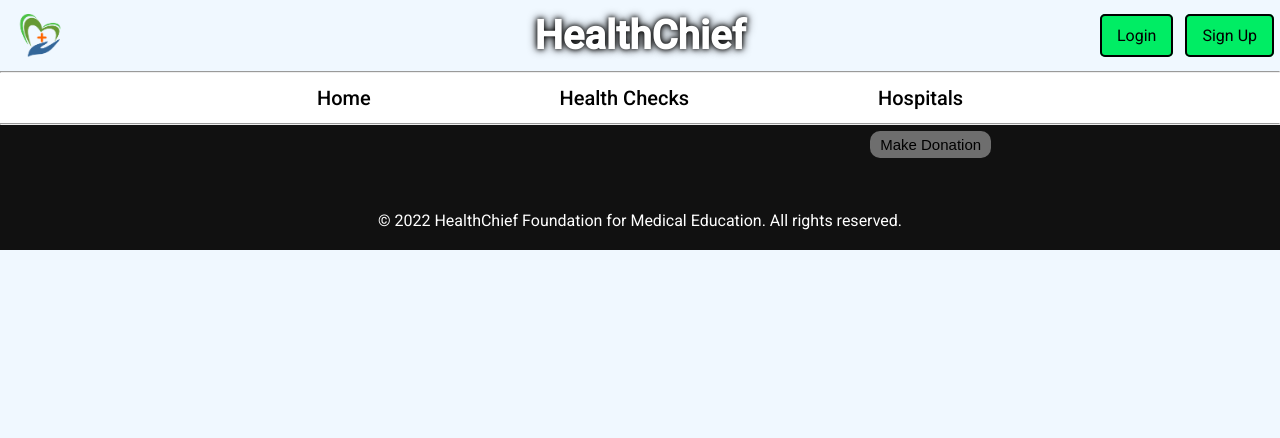
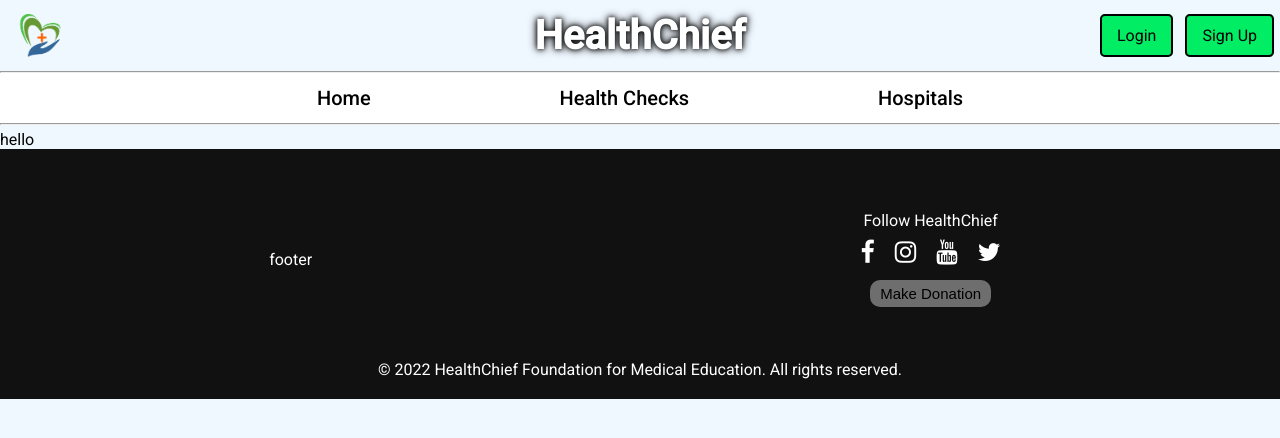
Before and after one commit to HackStack-22/HealthChief, a React (Create React App) app in the folder frontend/: page /hospitals in a window 1280 px wide. Shown: the top 438 px of the page. Built offline with nearby package versions, Linux system fonts and the light colour scheme; a web font is replaced by a local one.

Commit message:
Added hospitals page and make donation in footer

```diff
--- a/frontend/src/App.css
+++ b/frontend/src/App.css
@@ -8,5 +8,5 @@ body {
     /* height: 200vh; */
 }
 .top {
-    padding-top: 100px;
+    padding-top: 130px;
 }
--- a/frontend/src/App.js
+++ b/frontend/src/App.js
@@ -9,6 +9,7 @@ import Footer from './components/footer/Footer';
 import ListDiseases from './components/diseases/ListDiseases';
 import { Diseases } from './components/data/diseases';
 import DiseaseForm from './components/diseases-form/DiseaseForm';
+import HospitalsNM from './components/hospitals/HospitalsNM';
 
 export default function App() {
     return (
@@ -19,6 +20,7 @@ export default function App() {
                 <Route path='/login' element={<Login />} />
                 <Route path='/signup' element={<Signup />} />
                 <Route path='/diseases-list' element={<ListDiseases />} />
+                <Route path='/hospitals' element={<HospitalsNM />} />
                 {Diseases.map((ele) => {
                     var href = ele.name.replace(" ", "-").toLowerCase()
                     return (
--- a/frontend/src/components/footer/footer.css
+++ b/frontend/src/components/footer/footer.css
@@ -20,6 +20,7 @@
 .donation-container {
     position: fixed;
     top: 0px;
+    z-index: 99;
     width: 100%;
     height: 100vh;
     display: none;
--- /dev/null
+++ b/frontend/src/components/hospitals/HospitalsNM.js
@@ -0,0 +1,9 @@
+import React from 'react'
+
+export default function HospitalsNM() {
+    return (
+        <div className='hospital-page top'>
+            hello
+        </div>
+    )
+}
```
